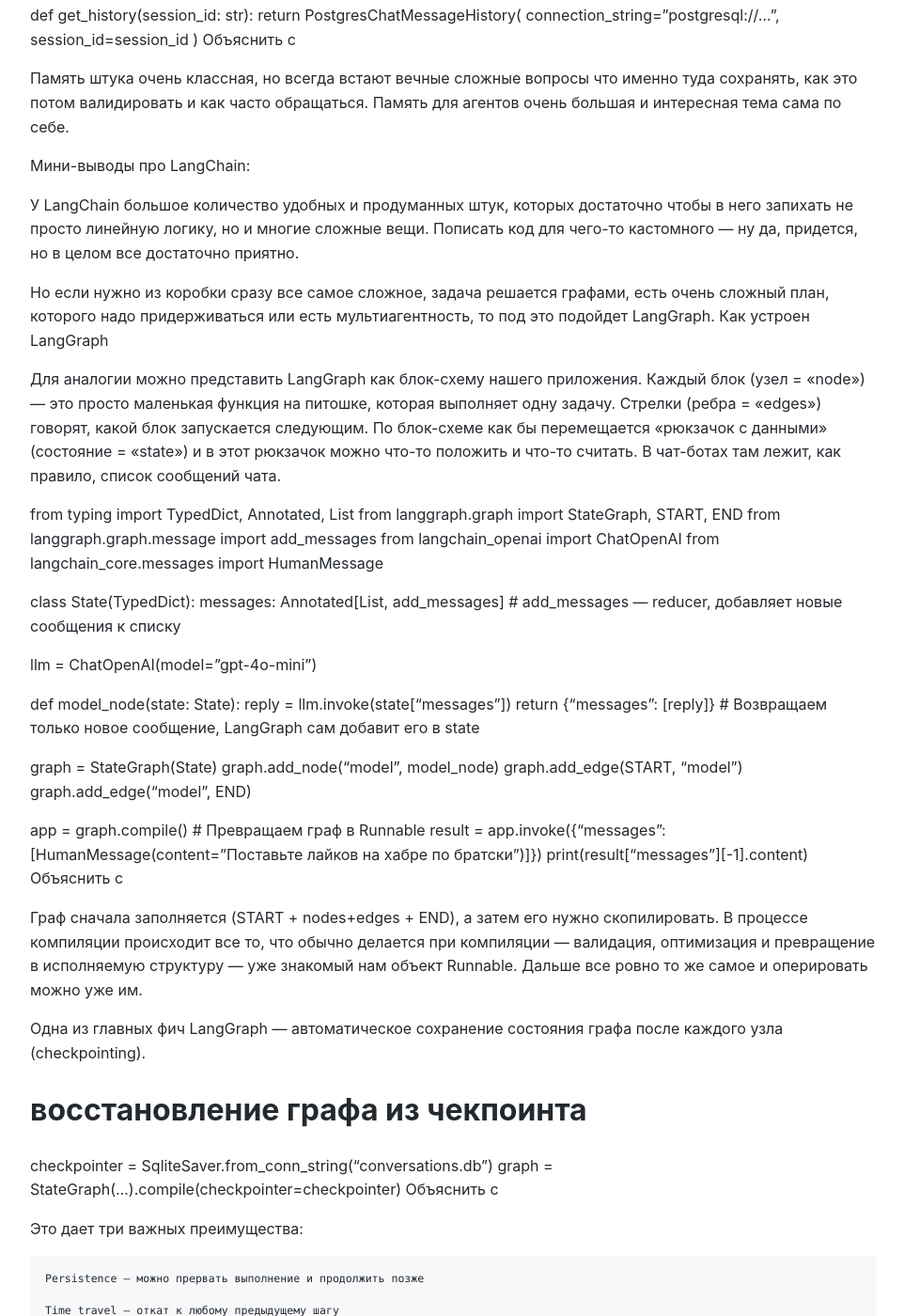
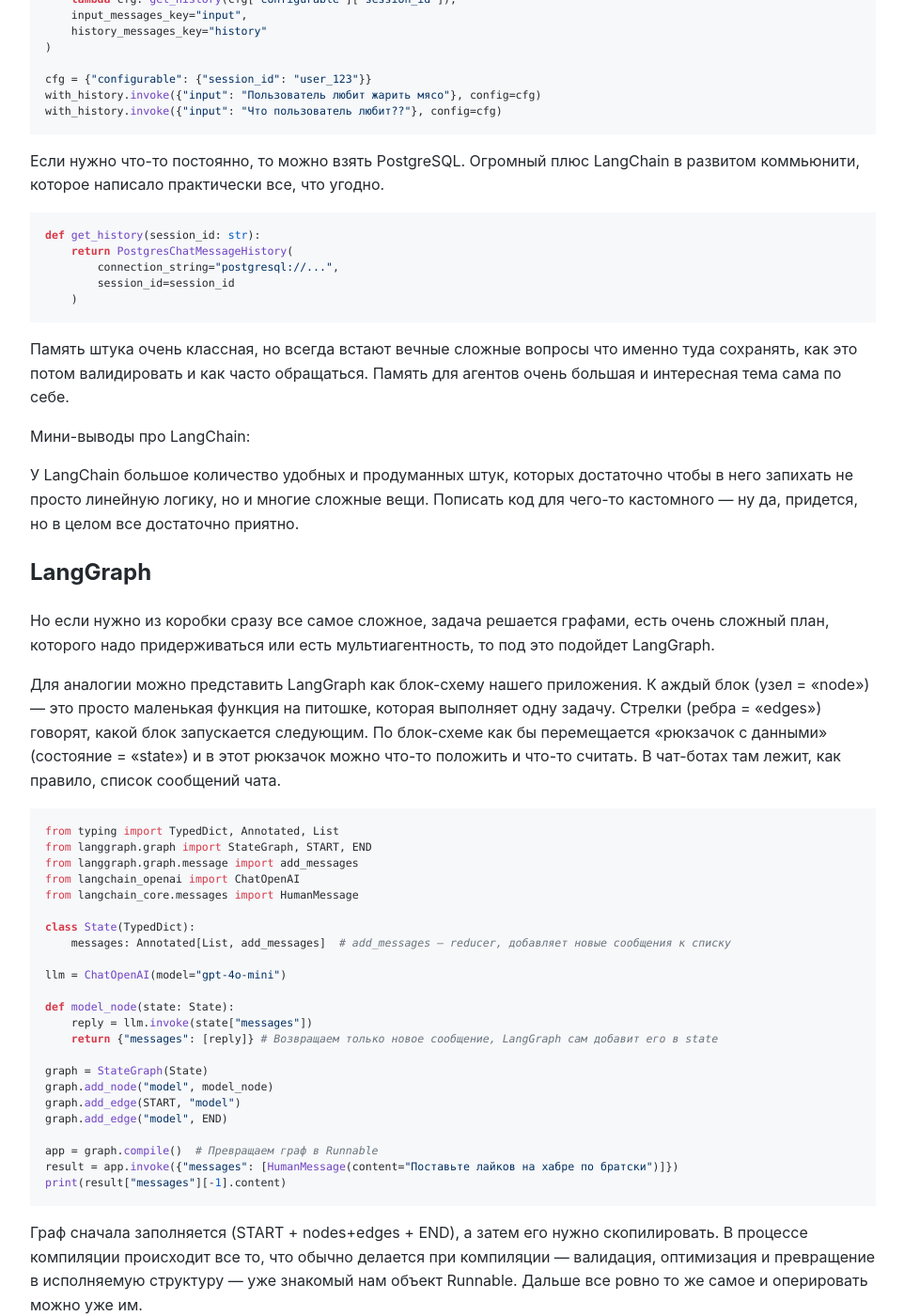
Before and after one commit to Michael-Lubinsky/michael-lubinsky.github.com, a Jekyll site: the page built from ml/langchain.md, in a window 1280 px wide and 1400 px high, scrolled down 5523 px. Shown: the whole window at 94% size, without its empty margins (158-1120 px from the left). Built offline with Jekyll 4.4.1, drawn with Linux system fonts in a browser that asks for light colours; our own code applies the rules of GitHub Pages for plain Markdown files; some of the changed text lies outside the part shown.

Commit message:
Update langchain.md

````diff
--- a/ml/langchain.md
+++ b/ml/langchain.md
@@ -132,11 +132,12 @@
 await chain.abatch([...])
 async for chunk in chain.astream(...):
     ...
-
+```
 
 И важные возможности того, что можно делать с цепочками и не только:
 
-# Паралелльно выполнение (в данном случае трех цепочек)
+### Паралелльно выполнение (в данном случае трех цепочек)
+```python
 multi_analysis = RunnableParallel({
     "summary": summary_chain,      # Генерирует краткое резюме
     "sentiment": sentiment_chain,  # Анализирует тональность
@@ -162,6 +163,7 @@
 
 safe_chain = main_chain.with_fallbacks([backup_chain])
 ```
+
 Одна из важных вещей для того, чтобы сложные LLM-based системы работали правильно — это structured outputs.
 Это когда вместо привычный длинной (и не очень полезной целиком) простыни текста LLM возвращает структурированные данные (JSON, таблицы, списки), с которыми уже легко работать программно.
 Стандартом этого является Pydantic.
@@ -180,6 +182,7 @@
 LangChain абстрагирует различия между провайдерами и использует нативный запрос, если он поддерживается
 (OpenAI function calling API или Anthropic tool use),
 и фолбэк на json-mode или промпт инструкции, если у провайдера такой функциональности нет.
+
 Вызов инструментов LangChain
 
 Инструменты расширяют возможности LLM: поиск в интернете, вычисления, обращение к API. LangChain предоставляет готовые инструменты (Wikipedia, Calculator и другие) и позволяет создавать свои любой сложности через декоратор @tool.
@@ -202,7 +205,7 @@
 ```
 
 Важно: модель не выполняет tool, она только возвращает намерение его вызвать с аргументами. Выполнение — задача уже наша (или агента).
-```
+```python
 if resp.tool_calls:
     tool_call = resp.tool_calls[0]
     result = multiply.invoke(tool_call["args"])  # Выполняем инструмент
@@ -225,16 +228,17 @@
     messages.append(resp)
 ```
 
-Использование памяти
+### Использование памяти
 
 Память позволяет хранить текущее взаимодействие и сохранять весь прошлый опыт или важные факты для принятия решения.
 
 В LangChain есть два основных типа:
 
-    ### Short-term (session-based in-memory): сообщения в текущей сессии
+    -  Short-term (session-based in-memory): сообщения в текущей сессии
 
-    Long-term (semantic/persistent): факты и контекст в постоянной хранилке
+    - Long-term (semantic/persistent): факты и контекст в постоянной хранилке
 
+```python
 prompt = ChatPromptTemplate.from_messages([
     ("system", "Отвечай кратко"),
     MessagesPlaceholder(variable_name="history"),
@@ -258,28 +262,32 @@
 cfg = {"configurable": {"session_id": "user_123"}}
 with_history.invoke({"input": "Пользователь любит жарить мясо"}, config=cfg)
 with_history.invoke({"input": "Что пользователь любит??"}, config=cfg)
-Объяснить с
+```
 
 Если нужно что-то постоянно, то можно взять PostgreSQL. Огромный плюс LangChain в развитом коммьюнити, которое написало практически все, что угодно.
-
+```python
 def get_history(session_id: str):
     return PostgresChatMessageHistory(
         connection_string="postgresql://...",
         session_id=session_id
     )
-Объяснить с
+```
 
 Память штука очень классная, но всегда встают вечные сложные вопросы что именно туда сохранять, как это потом валидировать и как часто обращаться. Память для агентов очень большая и интересная тема сама по себе.
 
 Мини-выводы про LangChain:
 
-У LangChain большое количество удобных и продуманных штук, которых достаточно чтобы в него запихать не просто линейную логику, но и многие сложные вещи. Пописать код для чего-то кастомного — ну да, придется, но в целом все достаточно приятно.
+У LangChain большое количество удобных и продуманных штук, которых достаточно чтобы в него запихать не просто линейную логику, но и многие сложные вещи.
+Пописать код для чего-то кастомного — ну да, придется, но в целом все достаточно приятно.
 
+
+## LangGraph
 Но если нужно из коробки сразу все самое сложное, задача решается графами, есть очень сложный план, которого надо придерживаться или есть мультиагентность, то под это подойдет LangGraph.
-Как устроен LangGraph
 
-Для аналогии можно представить LangGraph как блок-схему нашего приложения. Каждый блок (узел = «node») — это просто маленькая функция на питошке, которая выполняет одну задачу. Стрелки (ребра = «edges») говорят, какой блок запускается следующим. По блок-схеме как бы перемещается «рюкзачок с данными» (состояние = «state») и в этот рюкзачок можно что-то положить и что-то считать. В чат-ботах там лежит, как правило, список сообщений чата.
-
+Для аналогии можно представить LangGraph как блок-схему нашего приложения. К  аждый блок (узел = «node») — это просто маленькая функция на питошке, которая выполняет одну задачу.
+Стрелки (ребра = «edges») говорят, какой блок запускается следующим.
+По блок-схеме как бы перемещается «рюкзачок с данными» (состояние = «state») и в этот рюкзачок можно что-то положить и что-то считать. В чат-ботах там лежит, как правило, список сообщений чата.
+```python
 from typing import TypedDict, Annotated, List
 from langgraph.graph import StateGraph, START, END
 from langgraph.graph.message import add_messages
@@ -303,17 +311,17 @@
 app = graph.compile()  # Превращаем граф в Runnable
 result = app.invoke({"messages": [HumanMessage(content="Поставьте лайков на хабре по братски")]})
 print(result["messages"][-1].content)
-Объяснить с
+```
 
 Граф сначала заполняется (START + nodes+edges + END), а затем его нужно скопилировать. В процессе компиляции происходит все то, что обычно делается при компиляции — валидация, оптимизация и превращение в исполняемую структуру — уже знакомый нам объект Runnable. Дальше все ровно то же самое и оперировать можно уже им.
 
 Одна из главных фич LangGraph — автоматическое сохранение состояния графа после каждого узла (checkpointing).
 
-# восстановление графа из чекпоинта
+#### восстановление графа из чекпоинта
+```
 checkpointer = SqliteSaver.from_conn_string("conversations.db")
 graph = StateGraph(...).compile(checkpointer=checkpointer)
-Объяснить с
-
+```
 Это дает три важных преимущества:
 
     Persistence — можно прервать выполнение и продолжить позже
@@ -329,119 +337,13 @@
 
 LangChain работает с цепочками (chains), LangGraph — с графами состояний (graphs). Неожиданно. Обе сущности (и цепочка и скомпилированный граф) — это Runnable компоненты с единым интерфейсом.
 
-Цепочки хороши для линейных пайплайнов, графы — для сложной мультиагентной оркестрации с циклами и ветвлениями. Почти все сложное, что нативно сделано в коробке LangGraph МОЖНО сделать на LangChain, но это будет неудобно (сложная логика), запутанно (вложенные друг в друга RunnableBranch), а то и совсем на костылях (типа human-in-the-loop или по простому — запроса данных от пользователя).
+Цепочки хороши для линейных пайплайнов, графы — для сложной мультиагентной оркестрации с циклами и ветвлениями.
+Почти все сложное, что нативно сделано в коробке LangGraph МОЖНО сделать на LangChain, но это будет неудобно (сложная логика), запутанно (вложенные друг в друга RunnableBranch),
+а то и совсем на костылях (типа human-in-the-loop или по простому — запроса данных от пользователя).
 Что выбрать LangChain или LangGraph?
 
 Если у вас вообще возникает такой вопрос, то на 90% ответом будет LangChain.
 Таблица принятия решения
-
-
-
-
-
-
-
-
-
-
-
-
-
-
-
-
-
-
-
-
-
-
-
-
-
-
-
-
-
-
-
-
-
-
-
-
-
-
-
-
-
-
-
-
-
-
-
-
-
-
-
-
-
-
-
-
-
-
-
-
-
-
-
-
-
-
-
-
-
-
-
-
-
-
-
-
-
-
-
-
-
-
-
-
-
-
-
-
-
-
-
-
-
-
-
-
-
-
-
-
-
-
-
-
-
-
-
-
 
 Быстрые ответы на самые важные вопросы
 
@@ -449,10 +351,11 @@
 
 У команды LangChain три проекта: LangChain, LangGraph (оба — разные фреймворки) и LangSmith (трейсинг). Все остальное Lang-что-то сделано сторонними командами, но на базе LangChain/LangGraph.
 
-    Можно ли встроить LangChain в LangGraph?
+####    Можно ли встроить LangChain в LangGraph?
 
 Да, любые LangChain компоненты работают в узлах графа:
 
+```python
 # LCEL цепочка
 chain = prompt | llm | parser
 
@@ -461,7 +364,7 @@
     return {"output": chain.invoke(state["input"])}
 
 graph.add_node("chain_node", node)
-Объяснить с
+```
 
     Насколько переиспользуется код LangChain в LangGraph?
 
@@ -564,7 +467,8 @@
 
 
 Сложные stateful workflows
-LangSmith и LangFuse
+
+## LangSmith и LangFuse
 
 С фреймворками — разобрались (надеюсь), переходим к экосистеме.
 
@@ -631,10 +535,10 @@
 LangSmith Deployment (ранее LangGraph Platform) — управляемый рантайм специально для long-running агентов. В отличие от LangServe (для простых цепочек), это полноценная инфраструктура с checkpointing, горизонтальным масштабированием, тасками и всеми взрослыми штуками.
 
 LangSmith Hub — централизованный репозиторий промптов от большого комьюнити. Можно публиковать свои промпты, искать готовые решения и все нативно интегрировать в код:
-
+```
 from langchain import hub
 prompt = hub.pull("username/my-prompt")
-Объяснить с
+ ```
 
 
 
````
